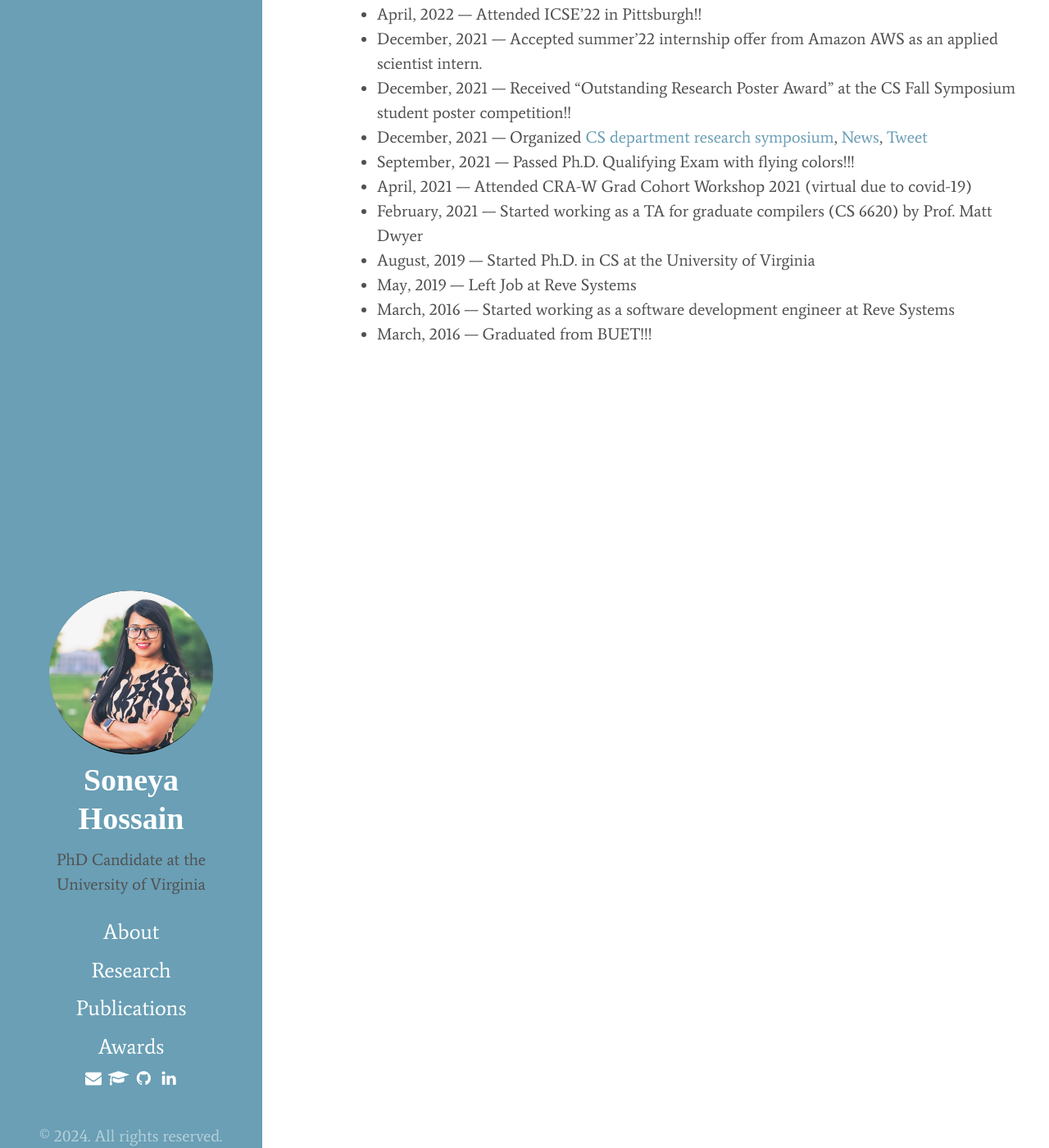
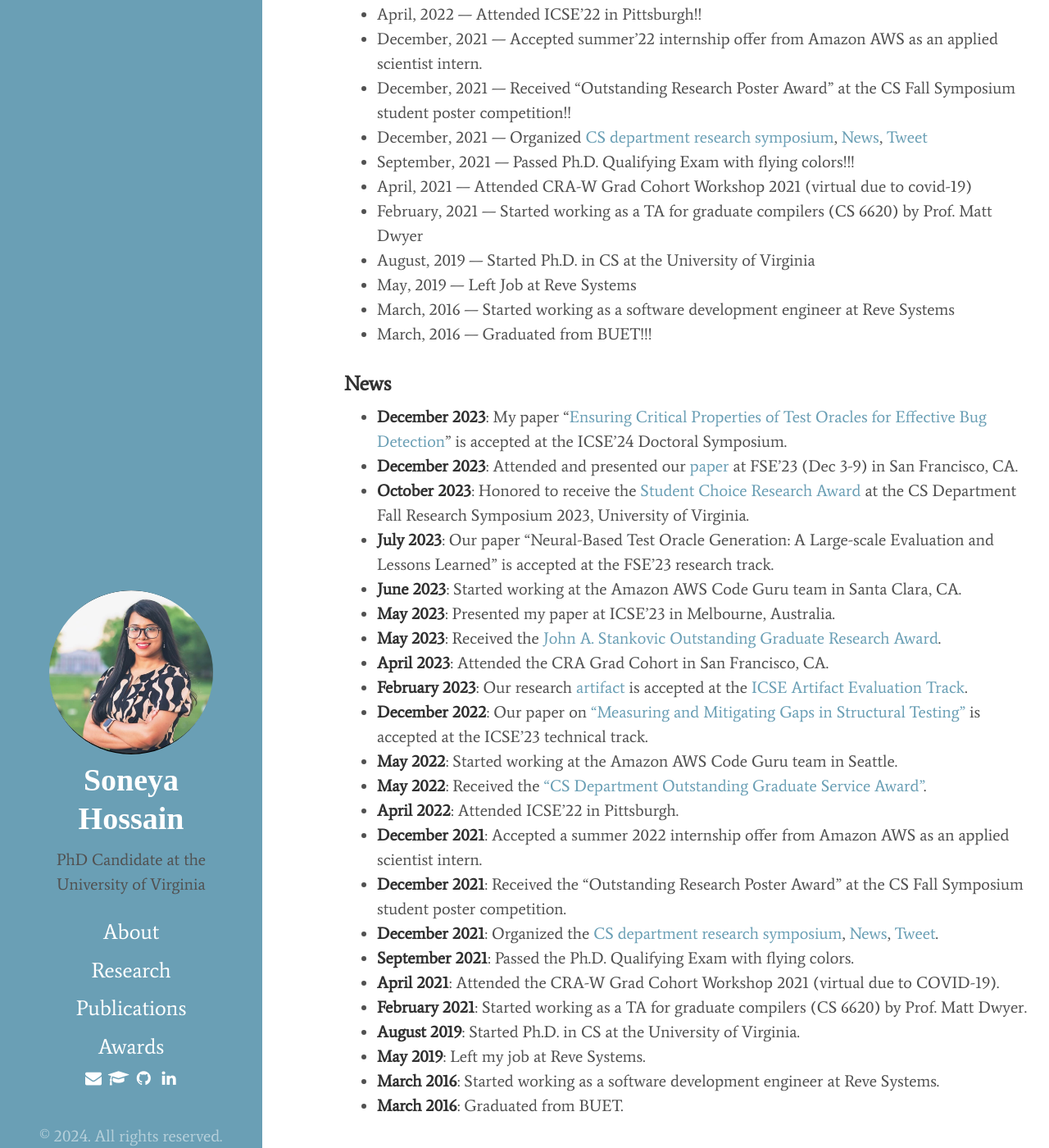
Before and after one commit to soneyahossain/soneyahossain.github.io, a Jekyll site: the page built from index.md, in a window 1280 px wide and 1400 px high, scrolled down 1713 px. Shown: the whole window at 82% size. Built offline with Jekyll 4.4.1, drawn with Linux system fonts in a browser that asks for light colours; cached includes are drawn as plain includes.

Commit message:
update news

```diff
--- a/index.md
+++ b/index.md
@@ -63,3 +63,30 @@ I am a 4th-year PhD candidate in Computer Science at the University of Virginia
 * May, 2019 --- Left Job at Reve Systems
 * March, 2016 --- Started working as a software development engineer at Reve Systems
 * March, 2016 --- Graduated from BUET!!!
+
+
+### News
+
+- **December 2023**: My paper "[Ensuring Critical Properties of Test Oracles for Effective Bug Detection](https://conf.researchr.org/details/icse-2024/icse-2024-doctoral-symposium/11/Ensuring-Critical-Properties-of-Test-Oracles-for-Effective-Bug-Detection)" is accepted at the ICSE'24 Doctoral Symposium.
+- **December 2023**: Attended and presented our [paper](https://dl.acm.org/doi/pdf/10.1145/3611643.3616265) at FSE'23 (Dec 3-9) in San Francisco, CA.
+- **October 2023**: Honored to receive the [Student Choice Research Award](https://engineering.virginia.edu/2023-cs-research-symposium-highlights) at the CS Department Fall Research Symposium 2023, University of Virginia.
+- **July 2023**: Our paper "Neural-Based Test Oracle Generation: A Large-scale Evaluation and Lessons Learned" is accepted at the FSE'23 research track.
+- **June 2023**: Started working at the Amazon AWS Code Guru team in Santa Clara, CA.
+- **May 2023**: Presented my paper at ICSE'23 in Melbourne, Australia.
+- **May 2023**: Received the [John A. Stankovic Outstanding Graduate Research Award](https://engineering.virginia.edu/cs-department-end-year-award-recipients-2022-2023).
+- **April 2023**: Attended the CRA Grad Cohort in San Francisco, CA.
+- **February 2023**: Our research [artifact](https://github.com/soneyahossain/hcc-gap-recommender) is accepted at the [ICSE Artifact Evaluation Track](https://conf.researchr.org/details/icse-2023/icse-2023-artifact-evaluation/5/Artifact-Measuring-and-Mitigating-Gaps-in-Structural-Testing).
+- **December 2022**: Our paper on ["Measuring and Mitigating Gaps in Structural Testing"](https://doi.org/10.6084/m9.figshare.21932058.v5) is accepted at the ICSE'23 technical track.
+- **May 2022**: Started working at the Amazon AWS Code Guru team in Seattle.
+- **May 2022**: Received the ["CS Department Outstanding Graduate Service Award"](https://engineering.virginia.edu/2021-2022-cs-department-end-year-awards).
+- **April 2022**: Attended ICSE'22 in Pittsburgh.
+- **December 2021**: Accepted a summer 2022 internship offer from Amazon AWS as an applied scientist intern.
+- **December 2021**: Received the "Outstanding Research Poster Award" at the CS Fall Symposium student poster competition.
+- **December 2021**: Organized the [CS department research symposium](https://engineering.virginia.edu/events/2021-fall-cs-research-symposium), [News](https://engineering.virginia.edu/computer-science-graduate-student-group-research-symposium?fbclid=IwAR2r1lHuVFwesevFrsCqezybDSU_u3Fc-vWky6TYbQ4Jepo-gfibiRzgbMc), [Tweet](https://twitter.com/CS_UVA/status/1471529342912155650?s=20&t=YbVecueDVPOLsdDaw0sBfQ).
+- **September 2021**: Passed the Ph.D. Qualifying Exam with flying colors.
+- **April 2021**: Attended the CRA-W Grad Cohort Workshop 2021 (virtual due to COVID-19).
+- **February 2021**: Started working as a TA for graduate compilers (CS 6620) by Prof. Matt Dwyer.
+- **August 2019**: Started Ph.D. in CS at the University of Virginia.
+- **May 2019**: Left my job at Reve Systems.
+- **March 2016**: Started working as a software development engineer at Reve Systems.
+- **March 2016**: Graduated from BUET.
```
